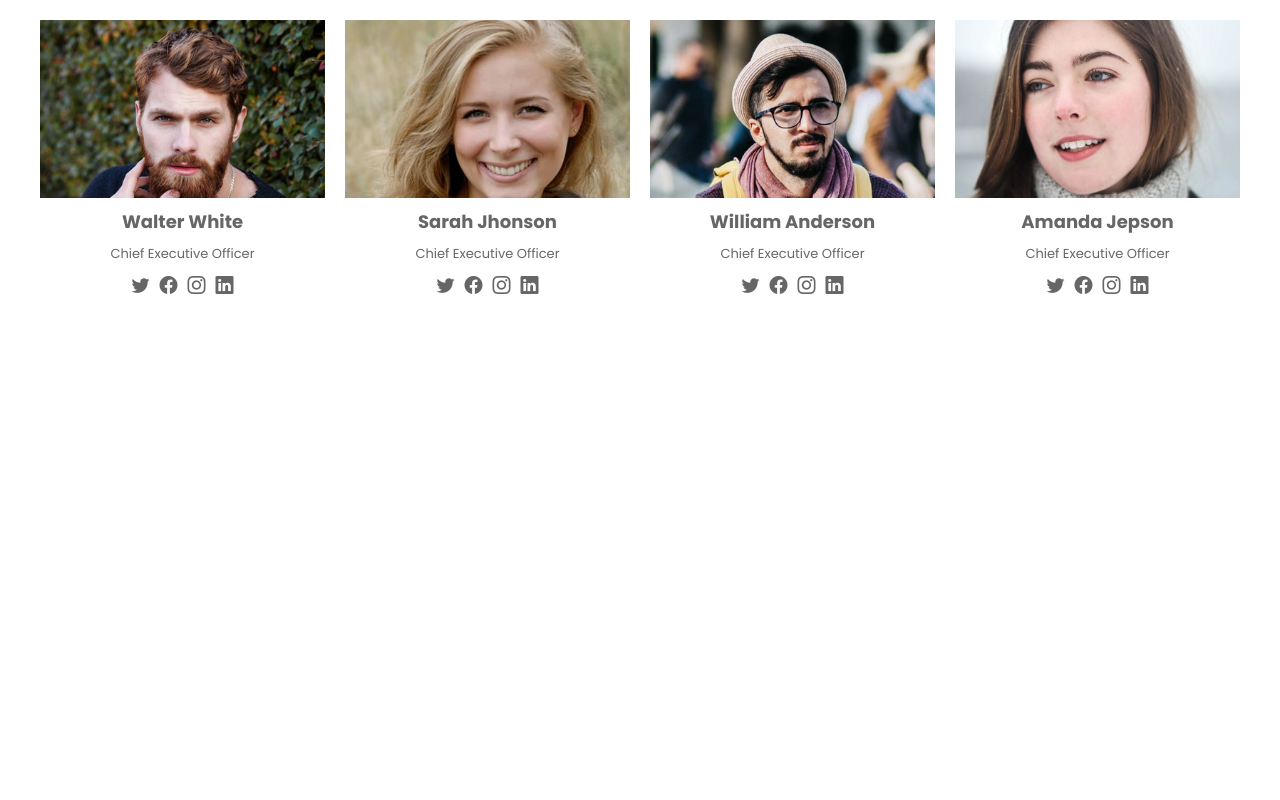
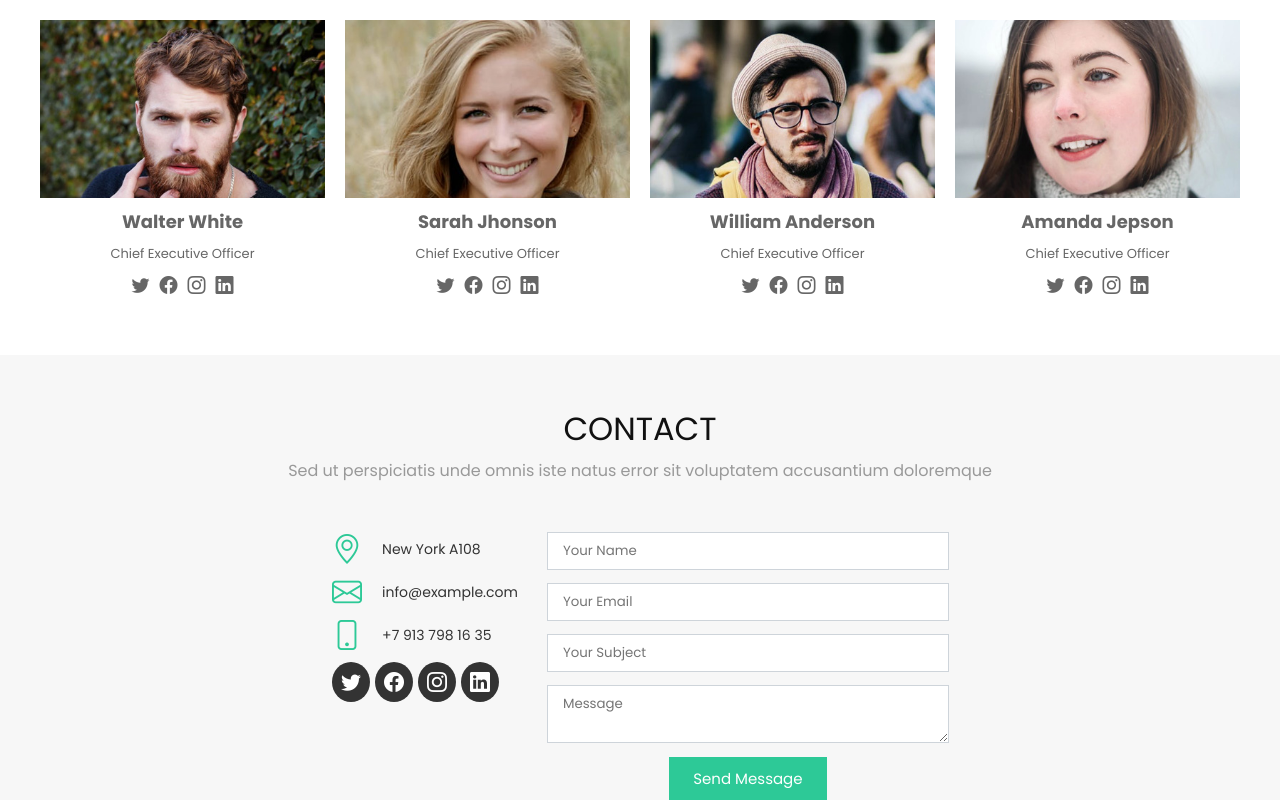
Before and after one commit to shodon2007/regna, a plain HTML site: page index.html in a window 1280 px wide. Shown: the part 4182-4982 px from the top of the page. Before the commit the page ends 4537 px from the top, so only its background shows below. Drawn offline with Linux system fonts and the light colour scheme; files whose address does not match are found by name.

Commit message:
added contacts

```diff
--- a/index.html
+++ b/index.html
@@ -277,6 +277,35 @@
             </div>
         </div>
     </div>
+
+    <div class="contact">
+        <div class="contact__body">
+            <div class="contact__title">CONTACT</div>
+            <div class="contact__subtitle">Sed ut perspiciatis unde omnis iste natus error sit voluptatem accusantium
+                doloremque
+            </div>
+            <div class="contact__bottom">
+                <div class="contact__contacts">
+                    <div class="contact__addres contact__text">New York A108</div>
+                    <div class="contact__mail contact__text">info@example.com</div>
+                    <div class="contact__number contact__text">+7 913 798 16 35 </div>
+                    <div class="contact__links">
+                        <div class="twitter"></div>
+                        <div class="facebook"></div>
+                        <div class="instagramm"></div>
+                        <div class="linkedin"></div>
+                    </div>
+                </div>
+                <div class="contact__form">
+                    <input type="text" placeholder="Your Name">
+                    <input type="text" placeholder="Your Email">
+                    <input type="text" placeholder="Your Subject">
+                    <textarea placeholder="Message"></textarea>
+                    <button type="submit">Send Message</button>
+                </div>
+            </div>
+        </div>
+    </div>
     <script src="js/script.js"></script>
 </body>
 
--- /dev/null
+++ b/scss/_contact.scss
@@ -0,0 +1,107 @@
+.contact {
+    background-color: #f7f7f7;
+}
+
+.contact__body {
+    padding-top: 50px;
+    width: 1200px;
+    margin: 0 auto;
+    text-align: center;
+}
+
+.contact__title {
+    color: #111111;
+    font-size: 32px;
+    margin-bottom: 5px;
+}
+
+.contact__subtitle {
+    color: #999999;
+}
+
+.contact__bottom {
+    margin-top: 50px;
+    display: flex;
+    justify-content: center;
+    gap: 30px;
+}
+
+.contact__form {
+    display: flex;
+    flex-direction: column;
+    width: 400px;
+    gap: 15px;
+}
+
+.contact__form input,
+textarea {
+    transition: all 0.3s ease;
+    padding: 8px 15px;
+    color: #212529;
+    border: 0;
+    outline: 1px solid #ced4da;
+
+    &:focus {
+        outline: 1px solid #0055ff;
+    }
+}
+
+.contact__form button {
+    margin: 0 auto;
+    width: max-content;
+    word-wrap: normal;
+    padding: 10px 24px;
+    border: none;
+    background-color: #2dc997;
+    color: white;
+    font-size: 15px;
+}
+
+.contact__contacts {
+    display: flex;
+    flex-direction: column;
+    gap: 10px;
+    text-align: left;
+
+    .contact__text {
+        font-size: 14px;
+        display: flex;
+        align-items: center;
+        color: #333333;
+        padding-left: 20px;
+
+        &::before {
+            font-family: icons;
+            font-size: 30px;
+            color: #2dc997;
+            position: relative;
+            left: -20px;
+        }
+
+        &:nth-child(1)::before {
+            content: "\f3e8";
+        }
+
+        &:nth-child(2)::before {
+            content: "\f32f";
+        }
+
+        &:nth-child(3)::before {
+            content: "\f4e7";
+        }
+    }
+
+    .contact__links {
+        display: flex;
+        gap: 5px;
+    }
+
+    .contact__links div {
+        font-size: 20px;
+        padding: 9px;
+        border-radius: 50%;
+        color: white;
+        background-color: #333333;
+        font-family: icons;
+    }
+}
--- a/scss/style.scss
+++ b/scss/style.scss
@@ -9,3 +9,4 @@
 @import "_action";
 @import '_portfolio';
 @import '_team';
+@import '_contact';
```
Also changed, not shown: css/style.css.
